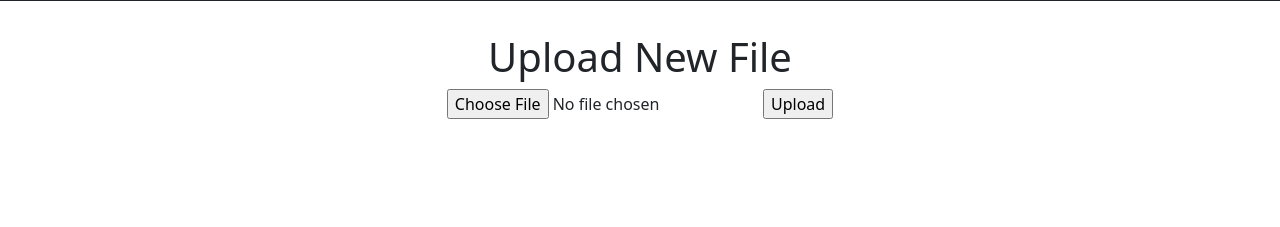
After one commit to shohinsan/sjsu_cmpe_131, a Flask app: page /notes/upload in a window 1280 px wide. The commit adds this page. Shown: the part 73-300 px from the top of the page. Run offline with Flask 2, Linux system fonts and the light colour scheme; a user stored in the database is signed in; some libraries are stand-ins or nearby versions.

Commit message:
added upload md to flashcard feature

```diff
--- a/alpha/projectdir/__init__.py
+++ b/alpha/projectdir/__init__.py
@@ -6,6 +6,9 @@ from flask_mail import Mail
 
 app = Flask(__name__)
 
+UPLOAD_FOLDER = 'sjsu_cmpe_131/alpha/projectdir/uploads'
+
+app.config['UPLOADS'] = UPLOAD_FOLDER
 app.config['SECRET_KEY'] = 'groupnineproject'
 app.config['SQLALCHEMY_TRACK_MODIFICATIONS'] = False
 app.config['SQLALCHEMY_DATABASE_URI'] = 'sqlite:///database/notetaking.db'
--- a/alpha/projectdir/routes.py
+++ b/alpha/projectdir/routes.py
@@ -1,6 +1,6 @@
 from flask import render_template, url_for, redirect, flash, request, session, make_response, send_file
 from fpdf import FPDF
-from werkzeug.utils import send_file
+from werkzeug.utils import send_file, secure_filename
 
 from projectdir import app, database, bcrypt, mail
 from projectdir.forms import RegistrationForm, LoginForm, ResetRequestForm, ResetPasswordForm, AccountUpdateForm, \
@@ -10,6 +10,9 @@ from flask_login import login_user, logout_user, current_user, login_required
 from flask_mail import Message
 import os
 
+ALLOWED_EXTENSIONS = {'md'}
+uploads_dir = os.path.join(app.instance_path, 'uploads')
+os.makedirs(uploads_dir, exist_ok=True)
 
 # import markdown
 # import markdown.extensions.fenced_code
@@ -196,6 +199,37 @@ def add_note():
         return redirect('/notes')
     return render_template('notes/createNote.html', form=form, title='Add Notes')
 
+def allowed(filename):
+    return '.' in filename and filename.rsplit('.', 1)[1].lower() in ALLOWED_EXTENSIONS
+
+@app.route('/notes/upload', methods=['GET','POST'])
+@login_required
+def upload_note():
+    if request.method == 'POST':
+        if 'file' not in request.files:
+            flash('No file part')
+            return redirect(request.url)
+        file = request.files['file']
+        if file.filename == '':
+            flash('No selected file')
+            return redirect(request.url)
+        if file and allowed(file.filename):
+            filename = secure_filename(file.filename)
+            file.save(os.path.join(uploads_dir, filename))
+            f = open(os.path.join(uploads_dir, filename), 'r')
+            notecontent = ''
+            # Only adds title if there is a header in the md file
+            for x in f:
+                if x[0] == '#':
+                    notetitle = x[1:]
+                else:
+                    notecontent+=x
+            note = Note(title=notetitle, content=notecontent, user_id=current_user.id)
+            database.session.add(note)
+            database.session.commit()
+            flash('Succesfully added note to database')
+            return redirect(url_for('notes'))
+    return render_template('notes/uploadnote.html', title='Upload a Markdown file')
 
 @app.route("/note/<int:note_id>/update", methods=['GET', 'POST'])
 @login_required
--- a/alpha/projectdir/templates/notes/notes.html
+++ b/alpha/projectdir/templates/notes/notes.html
@@ -39,6 +39,7 @@
     </br>
 
     <a class="btn btn-primary btn-sm mt-1 mb-1 m-3 p-3" href="http://127.0.0.1:5000/notes/add"> Add New Note </a>
+    <a class='btn btn-primary btn-sm mt-1 mb-1 m-3 p-3' href="http://127.0.0.1:5000/notes/upload"> Upload Markdown File </a>
 
 
 
--- /dev/null
+++ b/alpha/projectdir/templates/notes/uploadnote.html
@@ -0,0 +1,9 @@
+{% extends "layouts.html" %}
+
+{% block content %}
+    <h1 align="center">Upload New File</h1>
+    <form style="text-align: center;" method=post enctype="multipart/form-data">
+        <input type="file" name="file" accept=".md">
+        <input type=submit value="Upload">
+    </form>
+{% endblock %}
```
Also changed, not shown: alpha/projectdir/database/notetaking.db.
